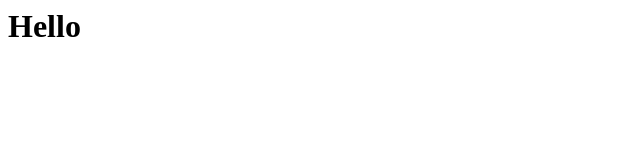
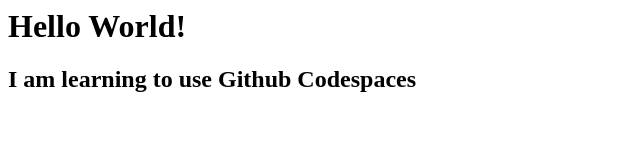
Before and after one commit to andrekosak/skills-code-with-codespaces, a plain HTML site: page index.html in a window 1280 px wide. Shown: the whole page, without its empty margins (0-640 px from the left). Drawn offline with Linux system fonts and the light colour scheme.

Commit message:
Update index.html to include a greeting and learning statement

```diff
--- a/index.html
+++ b/index.html
@@ -1,3 +1,4 @@
 <html>
-  <h1>Hello</h1>
+  <h1>Hello World!</h1>
+  <h2>I am learning to use Github Codespaces</h2>
 </html>
```
